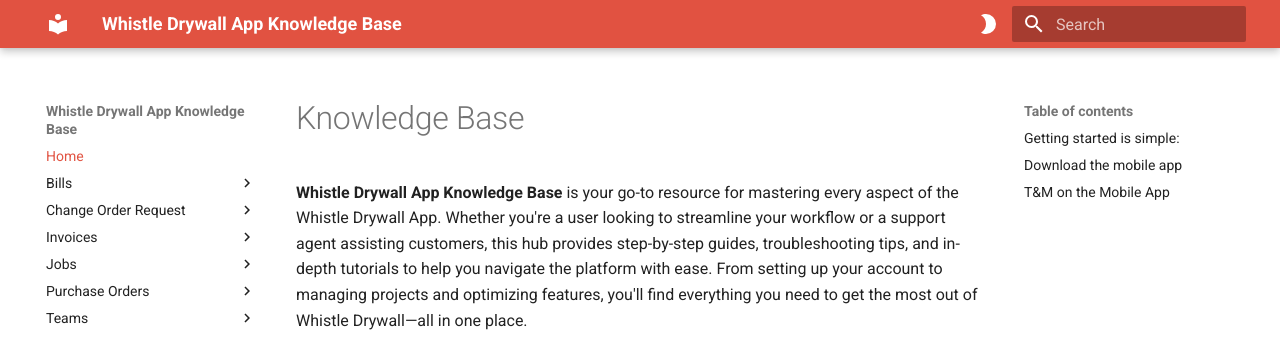
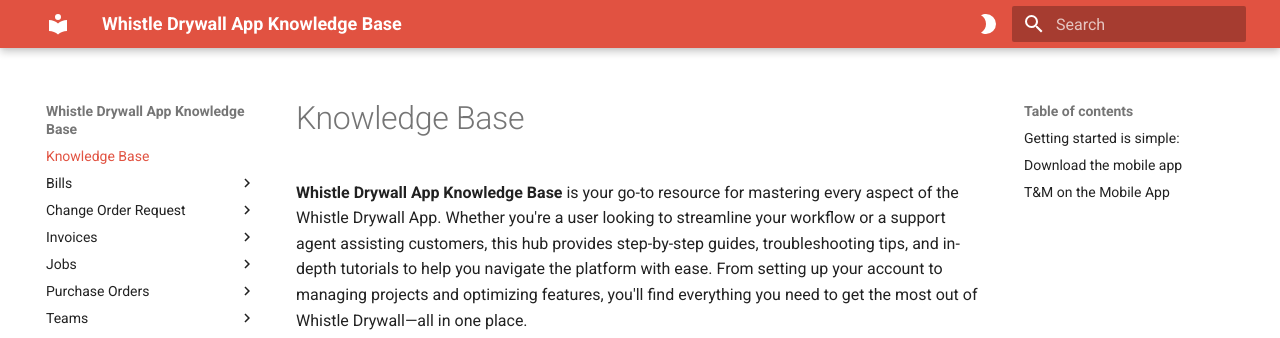
Before and after one commit to adrianlebaron/knowledge-base-whistle-drywall-app, an MkDocs documentation site: the page built from docs/index.md, in a window 1280 px wide. Shown: the top 338 px of the page. Built offline with MkDocs 1.6.1 and Material for MkDocs 9.7.7, drawn with Linux system fonts in a browser that asks for light colours.

```diff
--- a/mkdocs.yml
+++ b/mkdocs.yml
@@ -4,7 +4,7 @@ extra_css:
   - stylesheets/extra.css
 
 nav:
-  - Home: index.md
+  - Knowledge Base: index.md
 
   - Bills:
       - Create and Manage Your Bills: Bills/create-and-manage-your-bills.md
```
